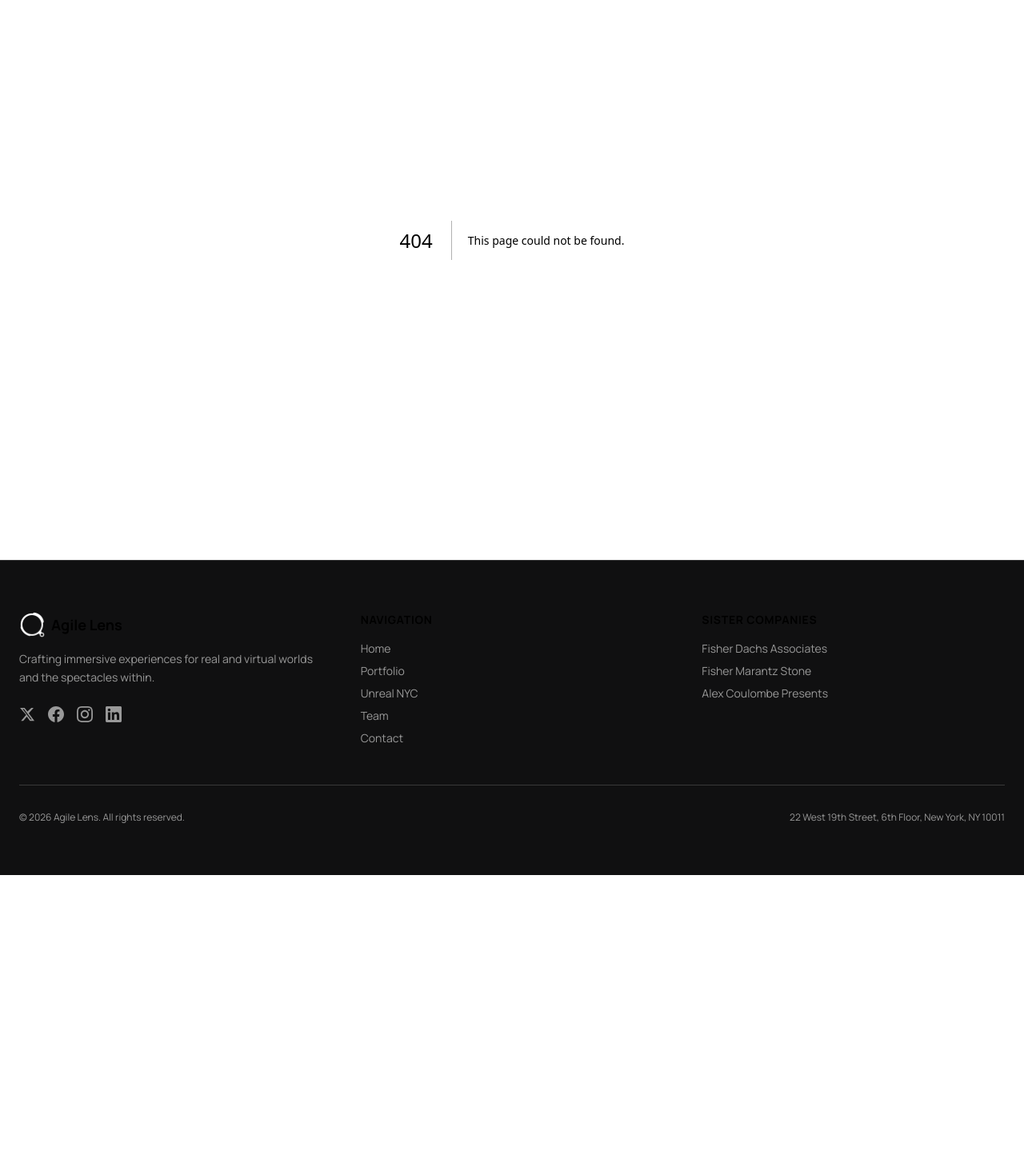
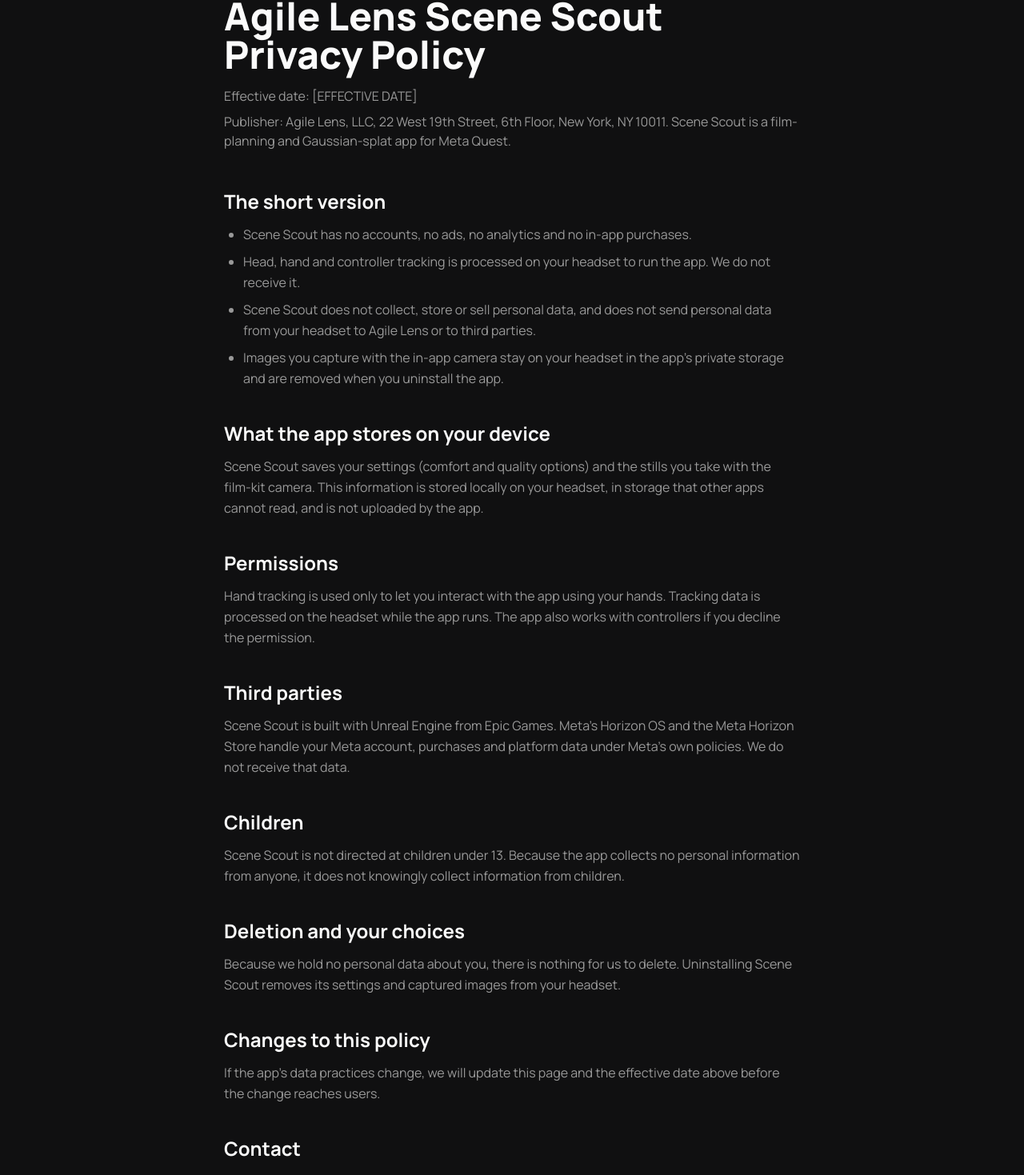
Before and after one commit to AgileLens/website, a Next.js app: page /privacy/scene-scout in a window 1280 px wide. Before the commit this address had no page. Shown: the part 100-1569 px from the top of the page at 80% size. Before the commit the page ends 1194 px from the top, so only its background shows below. Built offline with nearby package versions, Linux system fonts and the light colour scheme; a web font is replaced by a local one.

Commit message:
feat(privacy): add Scene Scout privacy policy page
Adds /privacy/scene-scout for the Meta Horizon Store listing of Agile Lens
Scene Scout. Effective date is a visible placeholder pending the final store build.

Co-Authored-By: Claude Opus 5.5 <noreply@anthropic.com>

```diff
--- /dev/null
+++ b/src/app/privacy/scene-scout/page.tsx
@@ -0,0 +1,121 @@
+import type { Metadata } from 'next';
+
+export const metadata: Metadata = {
+  title: 'Scene Scout Privacy Policy | Agile Lens',
+  description:
+    'Privacy policy for Agile Lens Scene Scout, a film-planning and Gaussian-splat app for Meta Quest from Agile Lens, LLC.',
+};
+
+const sections = [
+  {
+    heading: 'The short version',
+    body: (
+      <ul className="list-disc pl-6 space-y-2">
+        <li>Scene Scout has no accounts, no ads, no analytics and no in-app purchases.</li>
+        <li>
+          Head, hand and controller tracking is processed on your headset to run the app. We do not
+          receive it.
+        </li>
+        <li>
+          Scene Scout does not collect, store or sell personal data, and does not send personal data
+          from your headset to Agile Lens or to third parties.
+        </li>
+        <li>
+          Images you capture with the in-app camera stay on your headset in the app&apos;s private
+          storage and are removed when you uninstall the app.
+        </li>
+      </ul>
+    ),
+  },
+  {
+    heading: 'What the app stores on your device',
+    body: (
+      <p>
+        Scene Scout saves your settings (comfort and quality options) and the stills you take with the
+        film-kit camera. This information is stored locally on your headset, in storage that other apps
+        cannot read, and is not uploaded by the app.
+      </p>
+    ),
+  },
+  {
+    heading: 'Permissions',
+    body: (
+      <p>
+        Hand tracking is used only to let you interact with the app using your hands. Tracking data is
+        processed on the headset while the app runs. The app also works with controllers if you decline
+        the permission.
+      </p>
+    ),
+  },
+  {
+    heading: 'Third parties',
+    body: (
+      <p>
+        Scene Scout is built with Unreal Engine from Epic Games. Meta&apos;s Horizon OS and the Meta
+        Horizon Store handle your Meta account, purchases and platform data under Meta&apos;s own
+        policies. We do not receive that data.
+      </p>
+    ),
+  },
+  {
+    heading: 'Children',
+    body: (
+      <p>
+        Scene Scout is not directed at children under 13. Because the app collects no personal
+        information from anyone, it does not knowingly collect information from children.
+      </p>
+    ),
+  },
+  {
+    heading: 'Deletion and your choices',
+    body: (
+      <p>
+        Because we hold no personal data about you, there is nothing for us to delete. Uninstalling
+        Scene Scout removes its settings and captured images from your headset.
+      </p>
+    ),
+  },
+  {
+    heading: 'Changes to this policy',
+    body: (
+      <p>
+        If the app&apos;s data practices change, we will update this page and the effective date above
+        before the change reaches users.
+      </p>
+    ),
+  },
+  {
+    heading: 'Contact',
+    body: (
+      <p>
+        Questions about this policy can go to{' '}
+        <a href="mailto:info@agilelens.com" className="text-pink hover:underline">
+          info@agilelens.com
+        </a>
+        .
+      </p>
+    ),
+  },
+];
+
+export default function SceneScoutPrivacyPage() {
+  return (
+    <div className="max-w-3xl mx-auto px-6 py-24">
+      <h1 className="text-4xl md:text-5xl font-black mb-4">Agile Lens Scene Scout Privacy Policy</h1>
+      <p className="text-muted mb-2">Effective date: [EFFECTIVE DATE]</p>
+      <p className="text-muted mb-12">
+        Publisher: Agile Lens, LLC, 22 West 19th Street, 6th Floor, New York, NY 10011. Scene Scout is
+        a film-planning and Gaussian-splat app for Meta Quest.
+      </p>
+
+      <div className="space-y-10">
+        {sections.map((s) => (
+          <section key={s.heading}>
+            <h2 className="text-2xl font-bold mb-3">{s.heading}</h2>
+            <div className="text-muted leading-relaxed">{s.body}</div>
+          </section>
+        ))}
+      </div>
+    </div>
+  );
+}
```
